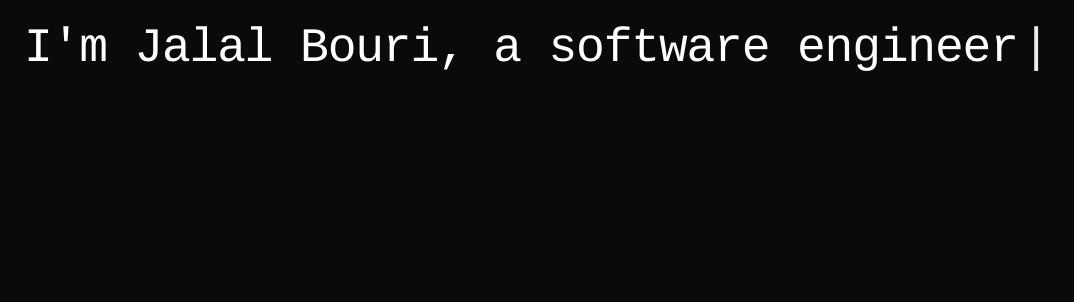
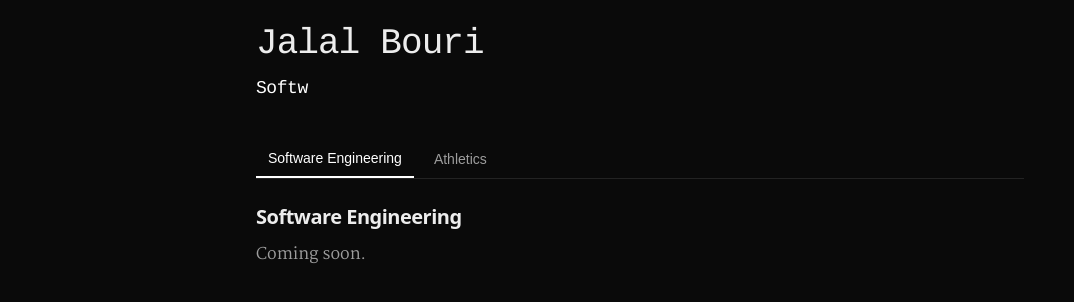
Before and after one commit to jzbouri/personal-website, a Next.js app: page / in a window 1280 px wide. Shown: the top 302 px of the page, without its empty margins (0-1074 px from the left). Built offline with nearby package versions, Linux system fonts and the light colour scheme; a web font is replaced by a local one.

Commit message:
implement tabbed layout

```diff
--- a/app/page.tsx
+++ b/app/page.tsx
@@ -1,18 +1,20 @@
-import TextType from "@/components/reactbits/TextType";
+"use client";
+
+import Tabs from "@/components/ui/Tabs";
+import Header from "@/components/layout/Header";
+import SoftwareEngineering from "@/components/sections/SoftwareEngineering";
+import Athletics from "@/components/sections/Athletics";
 
 export default function Home() {
+  const items = [
+    { id: "software", label: "Software Engineering", content: <SoftwareEngineering /> },
+    { id: "athletics", label: "Athletics", content: <Athletics /> },
+  ];
+
   return (
-    <TextType
-      text={[
-        "Hello there...",
-        "I'm Jalal Bouri, a software engineer",
-        "This website is a work in progress...",
-        "Come back later please",
-      ]}
-      className="font-mono text-5xl leading-none"
-      pauseDuration={2000}
-      typingSpeed={100}
-      loop={true}
-    />
+    <main className="mx-auto max-w-3xl">
+      <Header />
+      <Tabs items={items} />
+    </main>
   );
 }
--- /dev/null
+++ b/components/layout/Header.tsx
@@ -0,0 +1,20 @@
+"use client";
+
+import TextType from "@/components/reactbits/TextType";
+
+export default function Header() {
+  return (
+    <header className="mb-10">
+      <h1 className="text-4xl font-mono tracking-tight">Jalal Bouri</h1>
+      <div className="mt-3">
+        <TextType
+          text={["Software engineer", "Athlete"]}
+          className="font-mono text-lg leading-none text-white/80"
+          typingSpeed={80}
+          pauseDuration={1200}
+          loop={true}
+        />
+      </div>
+    </header>
+  );
+}
--- /dev/null
+++ b/components/sections/Athletics.tsx
@@ -0,0 +1,10 @@
+"use client";
+
+export default function Athletics() {
+  return (
+    <section className="space-y-3">
+      <h2 className="text-xl font-semibold tracking-tight">Athletics</h2>
+      <p className="text-white/60">Coming soon.</p>
+    </section>
+  );
+}
--- /dev/null
+++ b/components/sections/SoftwareEngineering.tsx
@@ -0,0 +1,10 @@
+"use client";
+
+export default function SoftwareEngineering() {
+  return (
+    <section className="space-y-3">
+      <h2 className="text-xl font-semibold tracking-tight">Software Engineering</h2>
+      <p className="text-white/60">Coming soon.</p>
+    </section>
+  );
+}
--- /dev/null
+++ b/components/ui/Tabs.tsx
@@ -0,0 +1,104 @@
+"use client";
+
+import { useId, useState } from "react";
+import type { KeyboardEvent, ReactNode } from "react";
+
+export interface TabItem {
+  id: string;
+  label: string;
+  content: ReactNode;
+}
+
+interface TabsProps {
+  items: TabItem[];
+  initialTabId?: string;
+  onChange?: (id: string) => void;
+  className?: string;
+}
+
+export default function Tabs({
+  items,
+  initialTabId,
+  onChange,
+  className = "",
+}: TabsProps) {
+  const baseId = useId();
+  const [activeId, setActiveId] = useState<string>(
+    initialTabId ?? (items[0] ? items[0].id : "")
+  );
+
+  const selectTab = (id: string) => {
+    setActiveId(id);
+    if (onChange) onChange(id);
+  };
+
+  const handleKeyDown = (event: KeyboardEvent<HTMLDivElement>) => {
+    const currentIndex = items.findIndex((item) => item.id === activeId);
+    if (currentIndex === -1) return;
+
+    if (event.key === "ArrowRight") {
+      event.preventDefault();
+      const nextIndex = (currentIndex + 1) % items.length;
+      selectTab(items[nextIndex].id);
+    } else if (event.key === "ArrowLeft") {
+      event.preventDefault();
+      const prevIndex = (currentIndex - 1 + items.length) % items.length;
+      selectTab(items[prevIndex].id);
+    } else if (event.key === "Home") {
+      event.preventDefault();
+      selectTab(items[0].id);
+    } else if (event.key === "End") {
+      event.preventDefault();
+      selectTab(items[items.length - 1].id);
+    }
+  };
+
+  return (
+    <div className={className}>
+      <div
+        role="tablist"
+        aria-label="Sections"
+        className="flex items-center gap-2 border-b border-white/10"
+        onKeyDown={handleKeyDown}
+      >
+        {items.map((item) => {
+          const selected = item.id === activeId;
+          return (
+            <button
+              key={item.id}
+              id={`${baseId}-tab-${item.id}`}
+              role="tab"
+              aria-selected={selected}
+              aria-controls={`${baseId}-panel-${item.id}`}
+              tabIndex={selected ? 0 : -1}
+              onClick={() => selectTab(item.id)}
+              className={`px-3 py-2 text-sm transition-colors ${
+                selected
+                  ? "text-white border-b-2 border-white"
+                  : "text-white/60 hover:text-white/90"
+              }`}
+            >
+              {item.label}
+            </button>
+          );
+        })}
+      </div>
+
+      {items.map((item) => {
+        const selected = item.id === activeId;
+        return (
+          <div
+            key={item.id}
+            id={`${baseId}-panel-${item.id}`}
+            role="tabpanel"
+            aria-labelledby={`${baseId}-tab-${item.id}`}
+            hidden={!selected}
+            className="pt-6"
+          >
+            {selected ? item.content : null}
+          </div>
+        );
+      })}
+    </div>
+  );
+}
```
